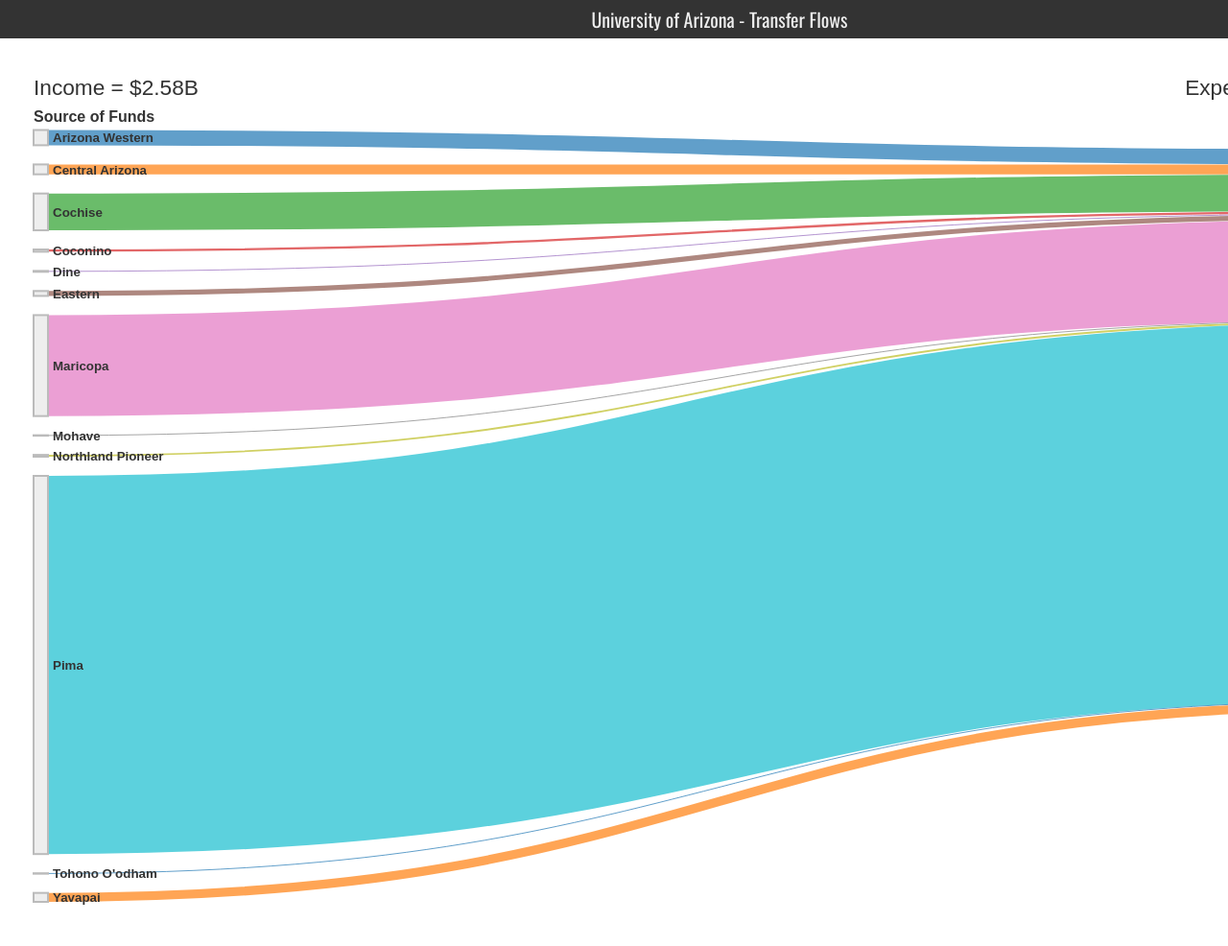
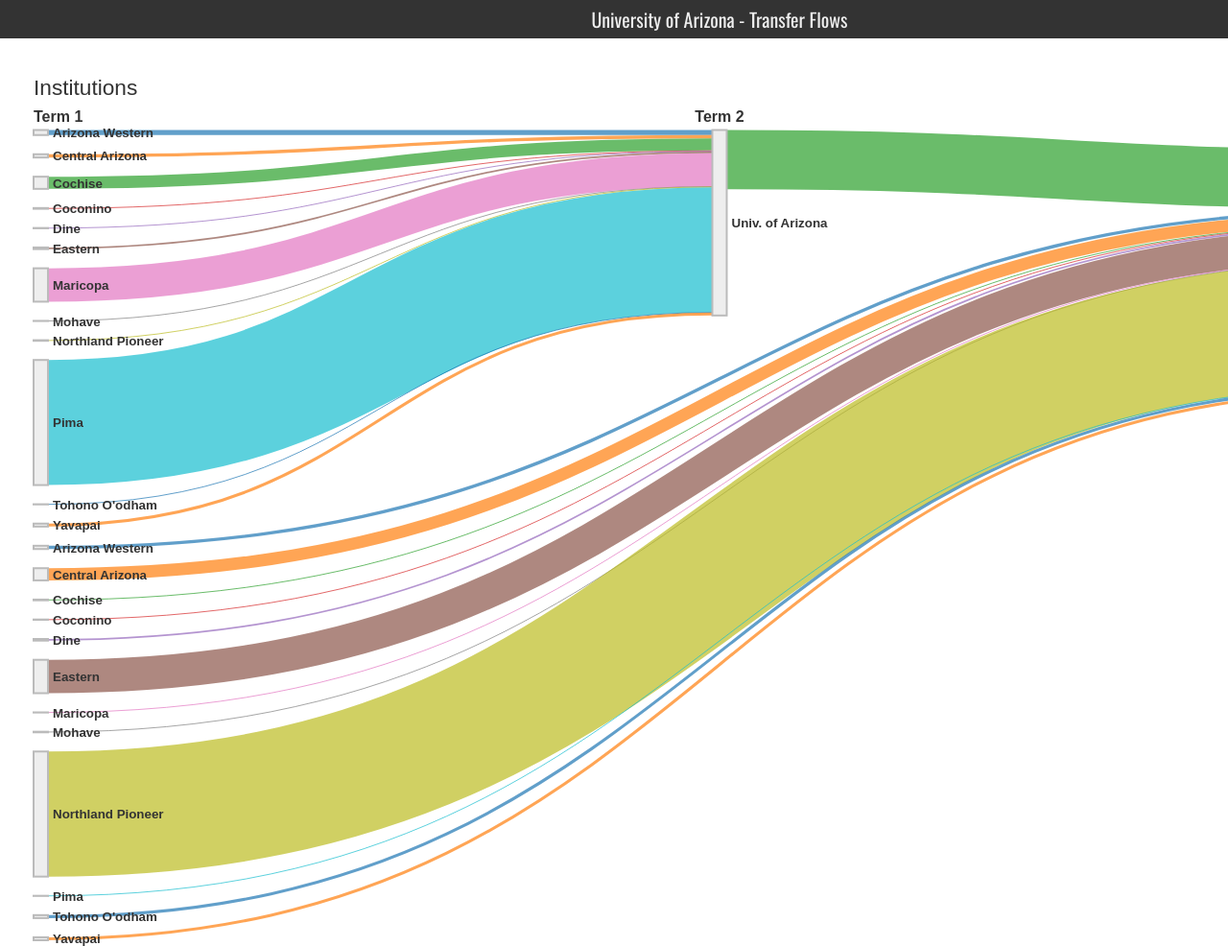
Before and after one commit to heileman/UA-Analytics, a plain HTML site: page Transfer-Sankey/UA-CCs.html in a window 1280 px wide. Shown: the top 986 px of the page at 96% size. Drawn offline with nearby package versions, Linux system fonts and the light colour scheme; a web font is replaced by a local one.

Commit message:
additional term

```diff
--- a/Transfer-Sankey/UA-CCs.html
+++ b/Transfer-Sankey/UA-CCs.html
@@ -6,7 +6,7 @@
 <script src="./ad.min.js"></script>
 <link rel="stylesheet" type="text/css" href="./ad.css" />
 <script>
-    $(document).ready(function() {
+	$(document).ready(function(){
 
 		var sankeyChart = new AD.CHARTS.sankeyChart();
 
@@ -16,239 +16,100 @@
 			// .select('.sankey-chart')
 			// .width($(window).width())
 			// .height($(window).height())
-            .xFormat({
-                siPrefixed: true,
-                separateThousands: false,
-                units: {
-                    before: "$"
-                },
-                precision: 4
-            });
+			.xFormat({siPrefixed:true,separateThousands:false,units:{before:"$"},precision:4});
 
 		data = {
-            labels: {
-                source: "Income = $2.58B ",
-                destination: "Expenditures = $2.58B"
-            },
-            columnHeaders: ["Source of Funds", "Use of Funds"],
+						labels:{source:"Institutions",destination:" "},
+						columnHeaders:["Term 1","Term 2","Term 3"],
 
-            nodes: [
+						nodes:[
 							//Term 1
-                {
-                    id: 0,
-                    name: "Univ. of Arizona",
-                    shortName: "Univ. of Arizona",
-                    colorKey: "Univ. of Arizona"
-                }, {
-                    id: 1,
-                    name: "Arizona Western",
-                    shortName: "Arizona Western",
-                    colorKey: "Arizona Western"
-                }, {
-                    id: 2,
-                    name: "Central Arizona",
-                    shortName: "Central Arizona",
-                    colorKey: "Central Arizona"
-                }, {
-                    id: 3,
-                    name: "Cochise",
-                    shortName: "Cochise",
-                    colorKey: "Cochise"
-                }, {
-                    id: 4,
-                    name: "Coconino",
-                    shortName: "Coconino",
-                    colorKey: "Coconino"
-                }, {
-                    id: 5,
-                    name: "Dine",
-                    shortName: "Dine",
-                    colorKey: "Dine"
-                }, {
-                    id: 6,
-                    name: "Eastern",
-                    shortName: "Eastern",
-                    colorKey: "Eastern"
-                }, {
-                    id: 7,
-                    name: "Maricopa",
-                    shortName: "Maricopa",
-                    colorKey: "Maricopa"
-                }, {
-                    id: 8,
-                    name: "Mohave",
-                    shortName: "Mohave",
-                    colorKey: "Mohave"
-                }, {
-                    id: 9,
-                    name: "Northland Pioneer",
-                    shortName: "Northland Pioneer",
-                    colorKey: "Northland Pioneer"
-                }, {
-                    id: 10,
-                    name: "Pima",
-                    shortName: "Pima",
-                    colorKey: "Pima"
-                }, {
-                    id: 11,
-                    name: "Tohono O'odham",
-                    shortName: "Tohono O'odham",
-                    colorKey: "Tohono O'odham"
-                }, {
-                    id: 12,
-                    name: "Yavapai",
-                    shortName: "Yavapai",
-                    colorKey: "Yavapai"
-                },
+							{id:0,name:"Univ. of Arizona",shortName:"Univ. of Arizona",colorKey:"Univ. of Arizona"},
+							{id:1,name:"Arizona Western",shortName:"Arizona Western",colorKey:"Arizona Western"},
+							{id:2,name:"Central Arizona",shortName:"Central Arizona",colorKey:"Central Arizona"},
+							{id:3,name:"Cochise",shortName:"Cochise",colorKey:"Cochise"},
+							{id:4,name:"Coconino",shortName:"Coconino",colorKey:"Coconino"},
+							{id:5,name:"Dine",shortName:"Dine",colorKey:"Dine"},
+							{id:6,name:"Eastern",shortName:"Eastern",colorKey:"Eastern"},
+							{id:7,name:"Maricopa",shortName:"Maricopa",colorKey:"Maricopa"},
+							{id:8,name:"Mohave",shortName:"Mohave",colorKey:"Mohave"},
+							{id:9,name:"Northland Pioneer",shortName:"Northland Pioneer",colorKey:"Northland Pioneer"},
+							{id:10,name:"Pima",shortName:"Pima",colorKey:"Pima"},
+							{id:11,name:"Tohono O'odham",shortName:"Tohono O'odham",colorKey:"Tohono O'odham"},
+							{id:12,name:"Yavapai",shortName:"Yavapai",colorKey:"Yavapai"},
 
 							//Term 2
-                {
-                    id: 13,
-                    name: "Univ. of Arizona",
-                    shortName: "Univ. of Arizona",
-                    colorKey: "Univ. of Arizona"
-                }, {
-                    id: 14,
-                    name: "Arizona Western",
-                    shortName: "Arizona Western",
-                    colorKey: "Arizona Western"
-                }, {
-                    id: 15,
-                    name: "Central Arizona",
-                    shortName: "Central Arizona",
-                    colorKey: "Central Arizona"
-                }, {
-                    id: 16,
-                    name: "Cochise",
-                    shortName: "Cochise",
-                    colorKey: "Cochise"
-                }, {
-                    id: 17,
-                    name: "Coconino",
-                    shortName: "Coconino",
-                    colorKey: "Coconino"
-                }, {
-                    id: 18,
-                    name: "Dine",
-                    shortName: "Dine",
-                    colorKey: "Dine"
-                }, {
-                    id: 19,
-                    name: "Eastern",
-                    shortName: "Eastern",
-                    colorKey: "Eastern"
-                }, {
-                    id: 20,
-                    name: "Maricopa",
-                    shortName: "Maricopa",
-                    colorKey: "Maricopa"
-                }, {
-                    id: 21,
-                    name: "Mohave",
-                    shortName: "Mohave",
-                    colorKey: "Mohave"
-                }, {
-                    id: 22,
-                    name: "Northland Pioneer",
-                    shortName: "Northland Pioneer",
-                    colorKey: "Northland Pioneer"
-                }, {
-                    id: 23,
-                    name: "Pima",
-                    shortName: "Pima",
-                    colorKey: "Pima"
-                }, {
-                    id: 24,
-                    name: "Tohono O'odham",
-                    shortName: "Tohono O'odham",
-                    colorKey: "Tohono O'odham"
-                }, {
-                    id: 25,
-                    name: "Yavapai",
-                    shortName: "Yavapai",
-                    colorKey: "Yavapai"
-                },
+							{id:13,name:"Univ. of Arizona",shortName:"Univ. of Arizona",colorKey:"Univ. of Arizona"},
+							{id:14,name:"Arizona Western",shortName:"Arizona Western",colorKey:"Arizona Western"},
+							{id:15,name:"Central Arizona",shortName:"Central Arizona",colorKey:"Central Arizona"},
+							{id:16,name:"Cochise",shortName:"Cochise",colorKey:"Cochise"},
+							{id:17,name:"Coconino",shortName:"Coconino",colorKey:"Coconino"},
+							{id:18,name:"Dine",shortName:"Dine",colorKey:"Dine"},
+							{id:19,name:"Eastern",shortName:"Eastern",colorKey:"Eastern"},
+							{id:20,name:"Maricopa",shortName:"Maricopa",colorKey:"Maricopa"},
+							{id:21,name:"Mohave",shortName:"Mohave",colorKey:"Mohave"},
+							{id:22,name:"Northland Pioneer",shortName:"Northland Pioneer",colorKey:"Northland Pioneer"},
+							{id:23,name:"Pima",shortName:"Pima",colorKey:"Pima"},
+							{id:24,name:"Tohono O'odham",shortName:"Tohono O'odham",colorKey:"Tohono O'odham"},
+							{id:25,name:"Yavapai",shortName:"Yavapai",colorKey:"Yavapai"},
+
+							//Term 3
+							{id:26,name:"Univ. of Arizona",shortName:"Univ. of Arizona",colorKey:"Univ. of Arizona"},
+							{id:27,name:"Arizona Western",shortName:"Arizona Western",colorKey:"Arizona Western"},
+							{id:28,name:"Central Arizona",shortName:"Central Arizona",colorKey:"Central Arizona"},
+							{id:29,name:"Cochise",shortName:"Cochise",colorKey:"Cochise"},
+							{id:30,name:"Coconino",shortName:"Coconino",colorKey:"Coconino"},
+							{id:31,name:"Dine",shortName:"Dine",colorKey:"Dine"},
+							{id:32,name:"Eastern",shortName:"Eastern",colorKey:"Eastern"},
+							{id:33,name:"Maricopa",shortName:"Maricopa",colorKey:"Maricopa"},
+							{id:34,name:"Mohave",shortName:"Mohave",colorKey:"Mohave"},
+							{id:35,name:"Northland Pioneer",shortName:"Northland Pioneer",colorKey:"Northland Pioneer"},
+							{id:36,name:"Pima",shortName:"Pima",colorKey:"Pima"},
+							{id:37,name:"Tohono O'odham",shortName:"Tohono O'odham",colorKey:"Tohono O'odham"},
+							{id:38,name:"Yavapai",shortName:"Yavapai",colorKey:"Yavapai"},
 
 						],
 
-            links: [
-                //Term 1
-                {
-                    source: 1,
-                    target: 13,
-                    value: 34,
-                    colorBy: "source"
-                }, {
-                    source: 2,
-                    target: 13,
-                    value: 22,
-                    colorBy: "source"
-                }, {
-                    source: 3,
-                    target: 13,
-                    value: 82,
-                    colorBy: "source"
-                }, {
-                    source: 4,
-                    target: 13,
-                    value: 5,
-                    colorBy: "source"
-                }, {
-                    source: 5,
-                    target: 13,
-                    value: 2,
-                    colorBy: "source"
-                }, {
-                    source: 6,
-                    target: 13,
-                    value: 11,
-                    colorBy: "source"
-                }, {
-                    source: 7,
-                    target: 13,
-                    value: 225,
-                    colorBy: "source"
-                }, {
-                    source: 8,
-                    target: 13,
-                    value: 1,
-                    colorBy: "source"
-                }, {
-                    source: 9,
-                    target: 13,
-                    value: 4,
-                    colorBy: "source"
-                }, {
-                    source: 10,
-                    target: 13,
-                    value: 843,
-                    colorBy: "source"
-                }, {
-                    source: 11,
-                    target: 13,
-                    value: 1,
-                    colorBy: "source"
-                }, {
-                    source: 12,
-                    target: 13,
-                    value: 20,
-                    colorBy: "source"
-                },
+						links:[
+							//Term 1 -> Term 2
+							{source:1, target:13, value:34, colorBy:"source"},
+							{source:2, target:13, value:22, colorBy:"source"},
+							{source:3, target:13, value:82, colorBy:"source"},
+							{source:4, target:13, value:5, colorBy:"source"},
+							{source:5, target:13, value:2, colorBy:"source"},
+							{source:6, target:13, value:11, colorBy:"source"},
+							{source:7, target:13, value:225, colorBy:"source"},
+							{source:8, target:13, value:1, colorBy:"source"},
+							{source:9, target:13, value:4, colorBy:"source"},
+							{source:10, target:13, value:843, colorBy:"source"},
+							{source:11, target:13, value:1, colorBy:"source"},
+							{source:12, target:13, value:20, colorBy:"source"},
 
-                //Term 2
+							//Term 2 -> Term 3
+							{source:13, target:26, value:400, colorBy:"source"},
+							{source:14, target:26, value:22, colorBy:"source"},
+							{source:15, target:26, value:82, colorBy:"source"},
+							{source:16, target:26, value:5, colorBy:"source"},
+							{source:17, target:26, value:2, colorBy:"source"},
+							{source:18, target:26, value:11, colorBy:"source"},
+							{source:19, target:26, value:225, colorBy:"source"},
+							{source:20, target:26, value:1, colorBy:"source"},
+							{source:21, target:26, value:4, colorBy:"source"},
+							{source:22, target:26, value:843, colorBy:"source"},
+							{source:23, target:26, value:1, colorBy:"source"},
+							{source:24, target:26, value:20, colorBy:"source"},
+							{source:25, target:26, value:20, colorBy:"source"},
 
 						]
 				};
 
 		var chartLayoutData = {
-            chartLayout: {
-                title: "University of Arizona - Transfer Flows"
+			chartLayout:{
+				title:"University of Arizona - Transfer Flows"
 			},
 			// chartData:{data:data}
 		}
-        sankeyChart.data({
-            data: data
-        })
+		sankeyChart.data({data:data})
 		var chartLayout = new AD.UTILS.CHARTPAGE.chartLayout();
 
 		chartLayout
@@ -257,9 +118,7 @@
 			// .height($(window).height())
 			.height(1000)
 			.width(1500)
-            .data({
-                data: chartLayoutData
-            })
+			.data({data:chartLayoutData})
 			.chart(sankeyChart);
 
 
@@ -272,17 +131,14 @@
 	})
 </script>
 <style>
-    .ad-general-tooltip {
+	.ad-general-tooltip{
 		/*display:none !important;*/
 	}
-
-    .tab {
-        margin-left: 40px;
-    }
+	.tab { margin-left: 40px; }
 </style>
 
 <body style='margin:0px;'>
-    <div class='sankey-chart'></div>
+<div class = 'sankey-chart'></div>
 <div>
 <p class="tab">
 	Note: Data presented is a budgeted funds flow representation of university sources and uses and does not reflect Comprehensive Annual Financial Report (CAFR)
@@ -290,5 +146,4 @@
 </div>
 
 </body>
-
 </html>
```
Lines whose indentation alone changed are shown as unchanged.
